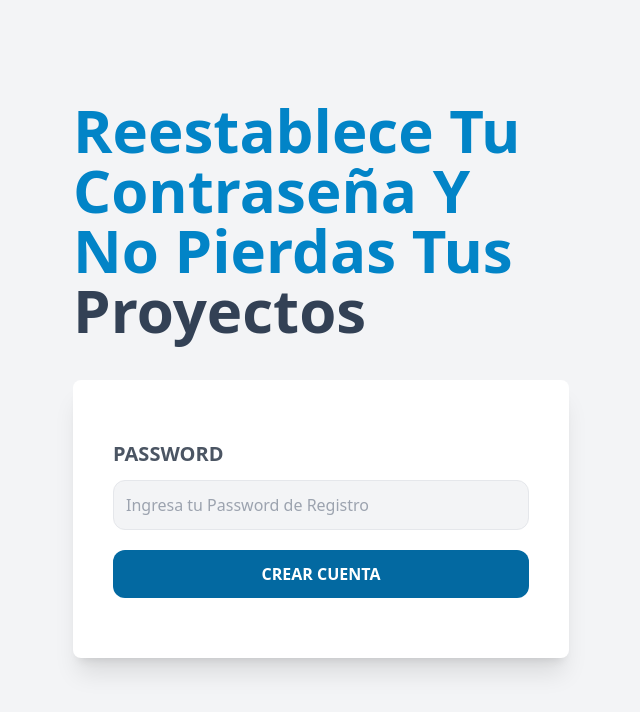
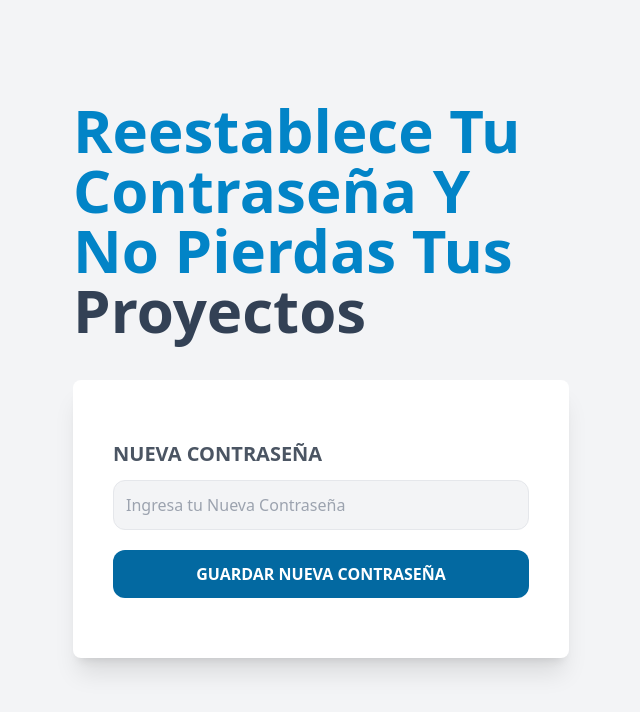
Before and after one commit to borismg04/myTimeApp-FrontEnd, a React (Create React App) app: page /olvide-password/1 in a window 1280 px wide. Shown: the top 712 px of the page, without its empty margins (319-959 px from the left). Built offline with nearby package versions, Linux system fonts and the light colour scheme.

Commit message:
useState Register

```diff
--- a/src/pages/ConfirmarCuenta.jsx
+++ b/src/pages/ConfirmarCuenta.jsx
@@ -1,7 +1,12 @@
 
 const ConfirmarCuenta = () => {
   return (
-    <div>ConfirmarCuenta</div>
+    <>
+      <h1 className="text-sky-600 font-black text-6xl capitalize">
+        Confirma tu Cuenta y Empieza a Crear tus
+        <span className="text-slate-700"> Proyectos</span>
+      </h1>
+    </>
   )
 }
 
--- a/src/pages/Login.jsx
+++ b/src/pages/Login.jsx
@@ -28,12 +28,12 @@ const Login = () => {
             className="uppercase text-gray-600 block text-xl font-bold"
             htmlFor="password"
           >
-            Password
+            Contraseña
           </label>
           <input
             id="password"
             type="password"
-            placeholder="Ingresa tu Password de Registro"
+            placeholder="Ingresa tu Contraseña de Registro"
             className="w-full mt-3 p-3 border rounded-xl bg-gray-100"
           />
         </div>
--- a/src/pages/NuevoPassword.jsx
+++ b/src/pages/NuevoPassword.jsx
@@ -13,19 +13,19 @@ const NuevoPassword = () => {
             className="uppercase text-gray-600 block text-xl font-bold"
             htmlFor="password"
           >
-            Password
+            Nueva Contraseña
           </label>
           <input
             id="password"
             type="password"
-            placeholder="Ingresa tu Password de Registro"
+            placeholder="Ingresa tu Nueva Contraseña"
             className="w-full mt-3 p-3 border rounded-xl bg-gray-100"
           />
         </div>
 
         <input
           type="submit"
-          value="Crear Cuenta"
+          value="Guardar Nueva Contraseña"
           className="w-full bg-sky-700 mb-5 py-3 text-white uppercase font-bold rounded-xl
             hover:cursor-pointer hover:bg-sky-800 transiton-colors"
         />
--- a/src/pages/Registrar.jsx
+++ b/src/pages/Registrar.jsx
@@ -1,6 +1,12 @@
 import { Link } from "react-router-dom";
+import { useState } from "react";
 
 const Registrar = () => {
+  const [ nombre, setNombre ] = useState("");
+  const [ email, setEmail ] = useState("");
+  const [ password, setPassword ] = useState("");
+  const [ repetirPassword, setRepetirPassword ] = useState("");
+
   return (
     <>
       <h1 className="text-sky-600 font-black text-6xl capitalize">
@@ -20,6 +26,8 @@ const Registrar = () => {
             type="text"
             placeholder="Ingresa tu Nombre"
             className="w-full mt-3 p-3 border rounded-xl bg-gray-100"
+            value={nombre}
+            onChange={(e) => setNombre(e.target.value)}
           />
         </div>
         <div className="my-5">
@@ -34,6 +42,8 @@ const Registrar = () => {
             type="email"
             placeholder="Ingresa tu Email de Registro"
             className="w-full mt-3 p-3 border rounded-xl bg-gray-100"
+            value={email}
+            onChange={(e) => setEmail(e.target.value)}
           />
         </div>
         <div className="my-5">
@@ -41,13 +51,15 @@ const Registrar = () => {
             className="uppercase text-gray-600 block text-xl font-bold"
             htmlFor="password"
           >
-            Password
+            Contraseña
           </label>
           <input
             id="password"
             type="password"
-            placeholder="Ingresa tu Password de Registro"
+            placeholder="Ingresa tu Contraseña de Registro"
             className="w-full mt-3 p-3 border rounded-xl bg-gray-100"
+            value={password}
+            onChange={(e) => setPassword(e.target.value)}
           />
         </div>
 
@@ -63,6 +75,8 @@ const Registrar = () => {
             type="password"
             placeholder="Repetir Password de Registro"
             className="w-full mt-3 p-3 border rounded-xl bg-gray-100"
+            value={repetirPassword}
+            onChange={(e) => setRepetirPassword(e.target.value)}
           />
         </div>
 
```
